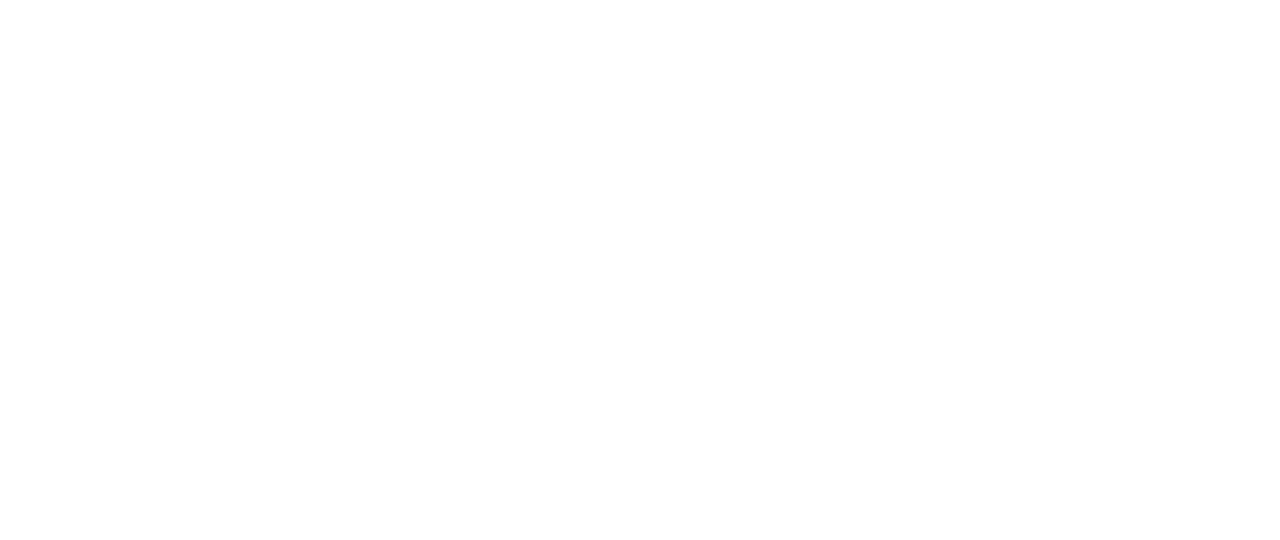
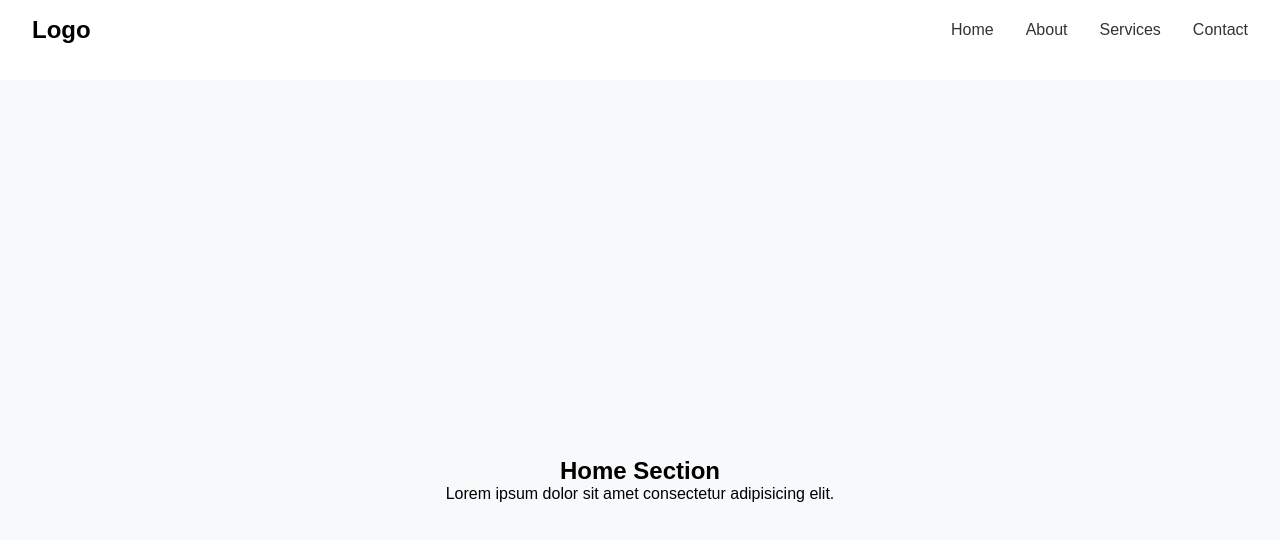
Before and after one commit to Mintesnoterstu/Responsive-Landing-Page-, a plain HTML site: page task 1 Responsive Landing Page/index.html in a window 1280 px wide. Shown: the top 540 px of the page. Drawn offline with Linux system fonts and the light colour scheme.

Commit message:
Update index.html

```diff
--- a/task 1 Responsive Landing Page/index.html
+++ b/task 1 Responsive Landing Page/index.html
@@ -7,6 +7,36 @@
     <link rel="stylesheet" href="styles.css">
 </head>
 <body>
+    <nav id="navbar">
+        <div class="logo">Logo</div>
+        <ul class="nav-links">
+            <li><a href="#home">Home</a></li>
+            <li><a href="#about">About</a></li>
+            <li><a href="#services">Services</a></li>
+            <li><a href="#contact">Contact</a></li>
+        </ul>
+    </nav>
 
+    <!-- Add some content to enable scrolling -->
+    <div class="content">
+        <section id="home">
+            <h1>Home Section</h1>
+            <p>Lorem ipsum dolor sit amet consectetur adipisicing elit.</p>
+        </section>
+        <section id="about">
+            <h1>About Section</h1>
+            <p>Lorem ipsum dolor sit amet consectetur adipisicing elit.</p>
+        </section>
+        <section id="services">
+            <h1>Services Section</h1>
+            <p>Lorem ipsum dolor sit amet consectetur adipisicing elit.</p>
+        </section>
+        <section id="contact">
+            <h1>Contact Section</h1>
+            <p>Lorem ipsum dolor sit amet consectetur adipisicing elit.</p>
+        </section>
+    </div>
+
+    <script src="script.js"></script>
 </body>
 </html>
```
